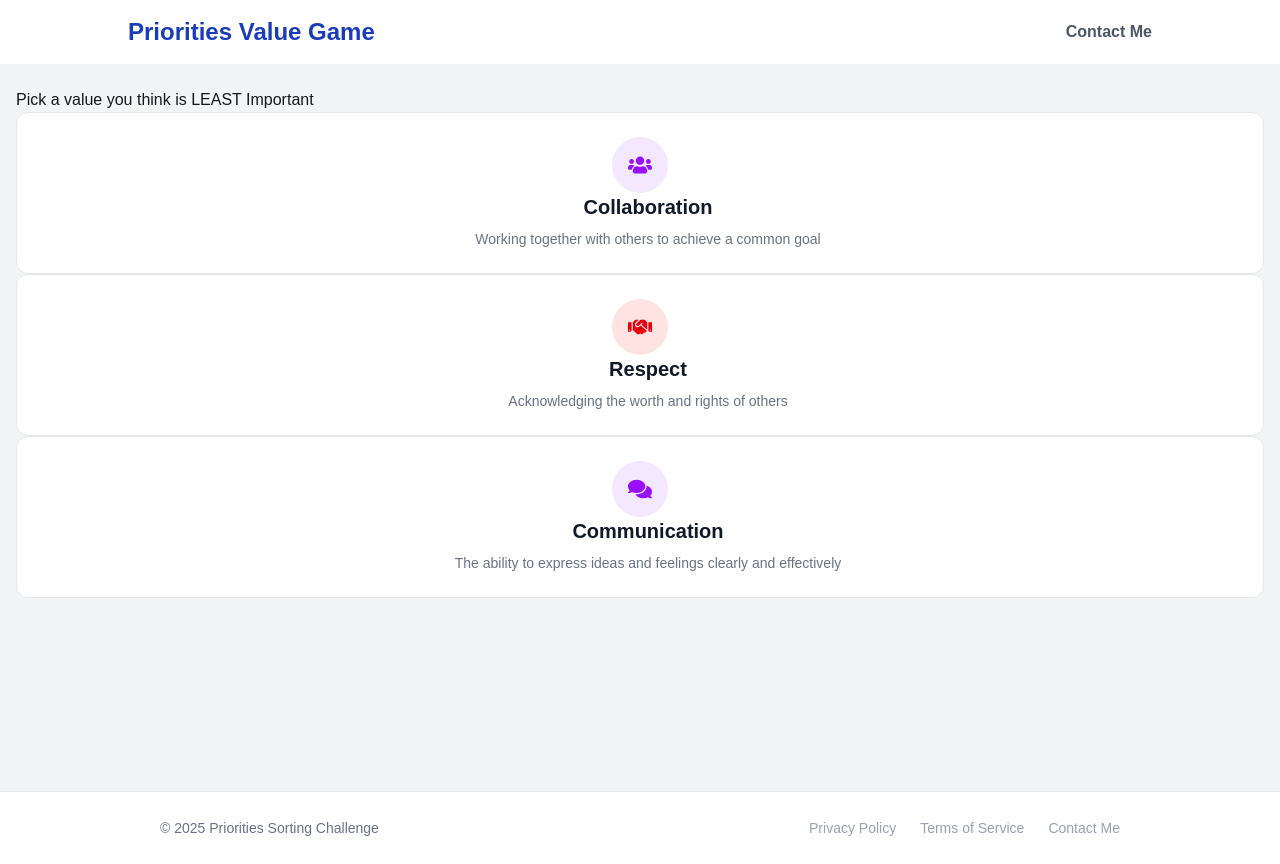
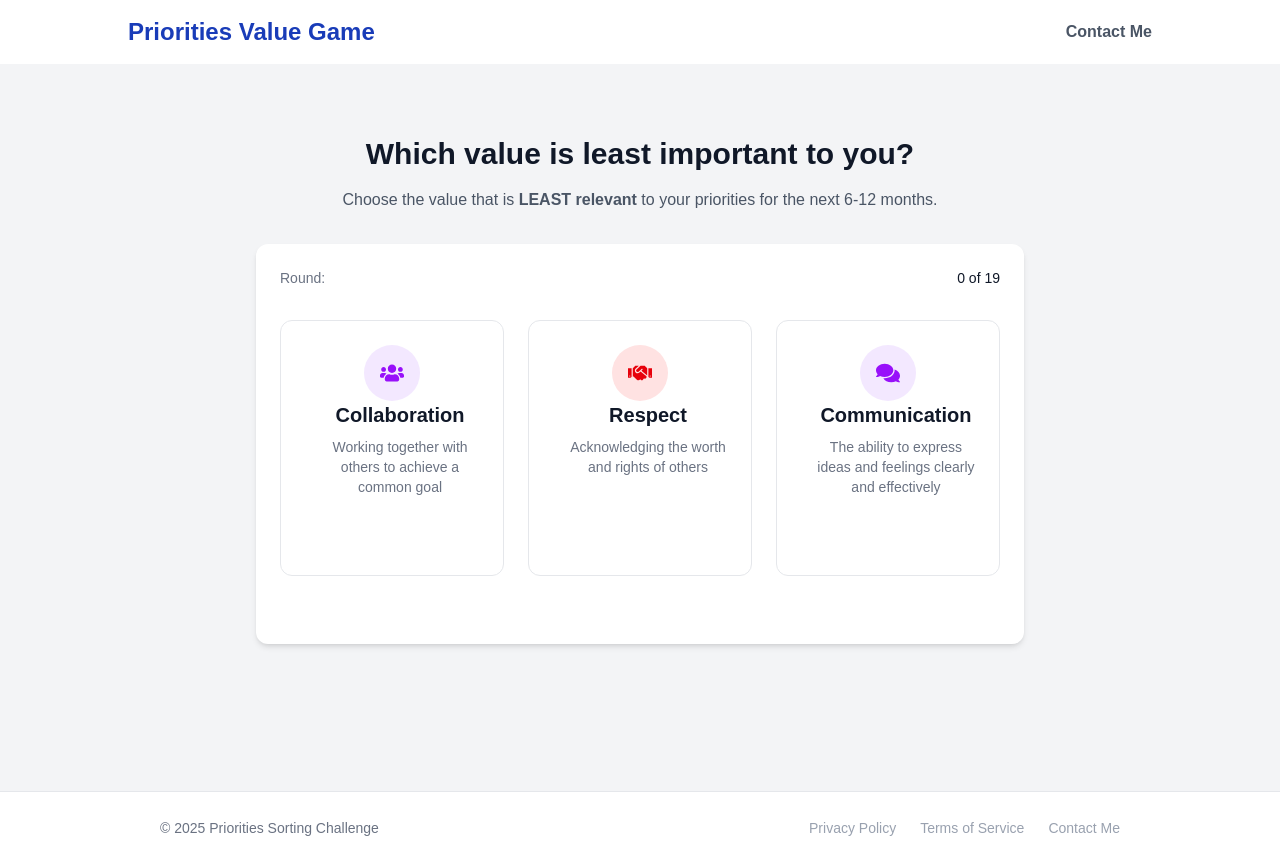
Before and after one commit to Scott-Zeta/priority_value_game, a Next.js app: page /game in a window 1280 px wide. Built offline with nearby package versions, Linux system fonts and the light colour scheme.

Commit message:
Enhance GamePage layout and ValueCard styling for improved user experience

```diff
--- a/src/app/game/page.tsx
+++ b/src/app/game/page.tsx
@@ -8,6 +8,9 @@ export default function GamePage() {
   const [shuffledValues, setShuffledValues] = useState<Value[]>([]);
   const [randomThreeValues, setRandomThreeValues] = useState<Value[]>([]);
   const [shownKeys, setShownKeys] = useState<Set<number>>(new Set());
+
+  const totalRounds = valueList.length - 5;
+  const currentRound = totalRounds - shuffledValues.length + 5;
 
   const shuffleArray = (array: Value[]) => {
     const arr = [...array];
@@ -50,10 +53,27 @@ export default function GamePage() {
   }, [shuffledValues, randomThreeValues]);
 
   return (
-    <>
+    <div className="max-w-5xl mx-auto px-4 sm:px-6 lg:px-8 py-12">
       {shuffledValues.length > 5 ? (
-        <>
-          <p>Pick a value you think is LEAST Important</p>
+        <div className="max-w-3xl mx-auto">
+          <div className="mb-8 text-center">
+            <h1 className="text-3xl font-bold text-gray-900 mb-4">
+              Which value is least important to you?
+            </h1>
+            <p className="text-gray-600">
+              Choose the value that is
+              <span className="font-semibold"> LEAST relevant</span> to your
+              priorities for the next 6-12 months.
+            </p>
+          </div>
+          <div className="bg-white rounded-xl shadow-md overflow-hidden mb-8 p-6 min-h-[60vh] sm:min-h-[50vh]">
+            <div className="flex items-center justify-between mb-8">
+              <span className="text-sm text-gray-500">Round:</span>
+              <span className="text-sm font-medium text-gray-900">
+                {currentRound} of {totalRounds}
+              </span>
+            </div>
+            <div className="flex flex-wrap justify-center gap-6 mb-8">
               {randomThreeValues.map((value: Value) => {
                 return (
                   <ValueCard
@@ -81,10 +101,22 @@ export default function GamePage() {
                   />
                 );
               })}
-        </>
+            </div>
+          </div>
+        </div>
       ) : (
-        <>
-          <p>Your Final 5 Most Important Value</p>
+        <div className="max-w-3xl mx-auto">
+          <div className="mb-8 text-center">
+            <h1 className="text-3xl font-bold text-gray-900 mb-4">
+              Your Top 5 Priorities
+            </h1>
+            <p className="text-gray-600">
+              These are the values that matter most to you for the next 6-12
+              months.
+            </p>
+          </div>
+          <div className="bg-white rounded-xl shadow-md overflow-hidden mb-8 p-6 min-h-[60vh] sm:min-h-[50vh]">
+            <div className="flex flex-wrap justify-center gap-6 mb-8">
               {shuffledValues.map((value: Value) => {
                 return (
                   <ValueCard
@@ -96,8 +128,10 @@ export default function GamePage() {
                   />
                 );
               })}
-        </>
+            </div>
+          </div>
+        </div>
       )}
-    </>
+    </div>
   );
 }
--- a/src/components/game/ValueCard.tsx
+++ b/src/components/game/ValueCard.tsx
@@ -40,7 +40,7 @@ const ValueCard: React.FC<ValueCardProps> = ({
 
   return (
     <div
-      className={`border ${borderClass} rounded-xl p-6 text-center bg-white cursor-pointer`}
+      className={`border ${borderClass} rounded-xl p-6 text-center bg-white cursor-pointer h-[18vh] sm:h-[32vh] w-full sm:w-[calc(50%-0.75rem)] md:w-[calc(33.333%-1rem)] flex-grow-0 flex-shrink-0`}
       onClick={onClick}
     >
       <div className="flex items-center sm:flex-col">
```
Lines whose indentation alone changed are shown as unchanged.
